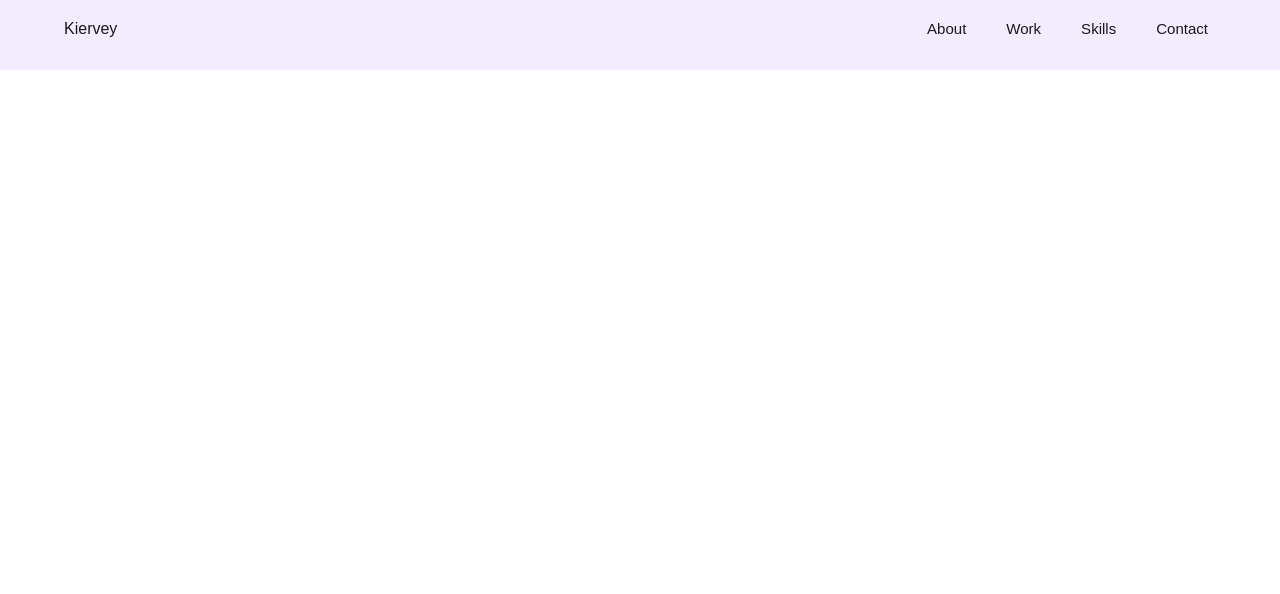
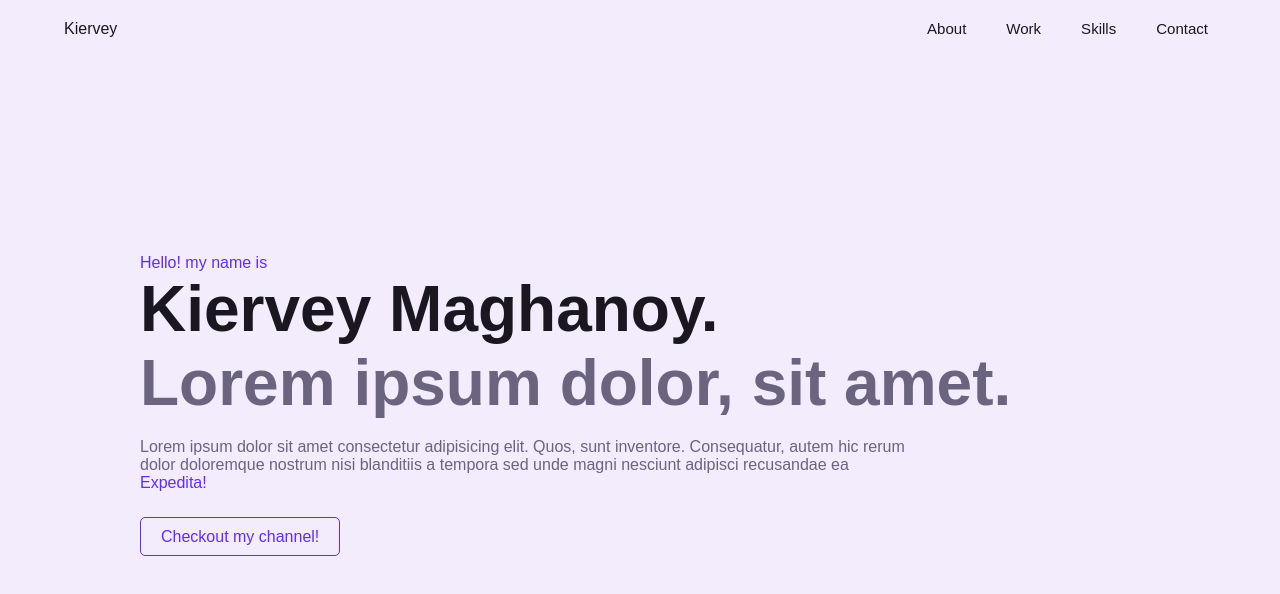
Before and after one commit to kiervz/kiervz.github.io, a React (Create React App) app: page / in a window 1280 px wide. Shown: the top 594 px of the page. Built offline with nearby package versions, Linux system fonts and the light colour scheme; the HTML template or start-up script is replaced by a standard one.

Commit message:
add blur when open menu; add main content

```diff
--- a/src/App.js
+++ b/src/App.js
@@ -1,10 +1,15 @@
 import React from "react";
+import MainContent from "./layouts/MainContent";
 import Navbar from "./layouts/Navbar";
+import Main from "./pages/Main";
 
 const App = () => {
     return (
         <div id="layout">
             <Navbar />
+            <MainContent>
+                <Main />
+            </MainContent>
         </div>
     );
 }
--- a/src/index.css
+++ b/src/index.css
@@ -21,6 +21,44 @@
   --navy-shadow: rgba(240, 237, 253,0.7);
 }
 
+body {
+  color: var(--primary-color);
+  background-color: var(--bg-color);
+}
+
+.text-primary {
+  color: var(--primary-color);
+}
+
+.text-secondary {
+  color: var(--secondary-color);
+}
+
+.text-success {
+  color: var(--violet-color);
+}
+
+.text-dark {
+  color: var(--bg-secondary-color);
+}
+
+.text-center {
+  text-align: center;
+}
+
+.btn-outline-primary {
+  padding: 10px 20px;
+  border: 1px solid var(--violet-color);
+  color: var(--violet-color);
+  background-color: transparent;
+  border-radius: 5px;
+  cursor: pointer;
+}
+
+.btn-outline-primary:hover {
+  background-color: rgb(100, 255, 218, .1);
+}
+
 a {
     text-decoration: none;
     color: var(--primary-color);
@@ -32,5 +70,11 @@ a li {
 }
 
 li {
-    list-style:none;
+  list-style:none;
 }
+
+.active-blur {
+  filter: blur(20px);
+  pointer-events: none;
+  user-select: none;
+}
--- /dev/null
+++ b/src/layouts/MainContent.js
@@ -0,0 +1,11 @@
+import React from 'react'
+
+function MainContent(props) {
+    return (
+        <>
+            {props.children}
+        </>
+    )
+}
+
+export default MainContent
--- a/src/layouts/Navbar.css
+++ b/src/layouts/Navbar.css
@@ -1,3 +1,6 @@
+.body-overflow {
+    overflow: hidden;
+}
 
 .main-header {
     position: fixed;
--- a/src/layouts/Navbar.js
+++ b/src/layouts/Navbar.js
@@ -14,6 +14,14 @@ const Navbar = () => {
 
     const clickMenu = () => {
         setIsOpenMenu(!isOpenMenu)
+
+        document.body.classList.add('body-overflow')
+
+        if (!isOpenMenu) {
+            document.querySelector('#content').classList.add('active-blur')
+        } else {
+            document.querySelector('#content').classList.remove('active-blur')
+        }
     }
 
     useEffect(() => {
--- /dev/null
+++ b/src/pages/Main.css
@@ -0,0 +1,26 @@
+.main {
+    display: flex;
+    justify-content: center;
+    align-items: flex-start;
+    flex-direction: column;
+    min-height: 100vh;
+}
+
+.main h1 {
+    font-size: clamp(2rem, 4vw + 1rem, 4rem);
+}
+
+.main h2 {
+    font-size: clamp(1.8rem, 3.8vw + 1rem, 4rem);
+}
+
+.main p.hero-description {
+    width: min(100%, 768px);
+}
+
+.hero {
+    margin: 0px auto;
+    padding: 100px 0px;
+    max-width: 1000px;
+    width: 80vw;
+}
--- /dev/null
+++ b/src/pages/Main.js
@@ -0,0 +1,22 @@
+import React from 'react'
+import './Main.css'
+
+const Main = () => {
+    return (
+        <div id='content'>
+            <section className='main'>
+                <div class="hero">
+                    <p class="text-success">Hello! my name is</p>
+                    <h1 class="text-primary">Kiervey Maghanoy.</h1>
+                    <h2 class="text-secondary">Lorem ipsum dolor, sit amet.</h2>
+                    <br />
+                    <p class="text-secondary hero-description">Lorem ipsum dolor sit amet consectetur adipisicing elit. Quos, sunt inventore. Consequatur, autem hic rerum dolor doloremque nostrum nisi blanditiis a tempora sed unde magni nesciunt adipisci recusandae ea <a href="#" class="text-success">Expedita!</a></p>
+                    <br /><br />
+                    <a href="#a" class="btn-outline-primary">Checkout my channel!</a>
+                </div>
+            </section>
+        </div>
+    )
+}
+
+export default Main
```
